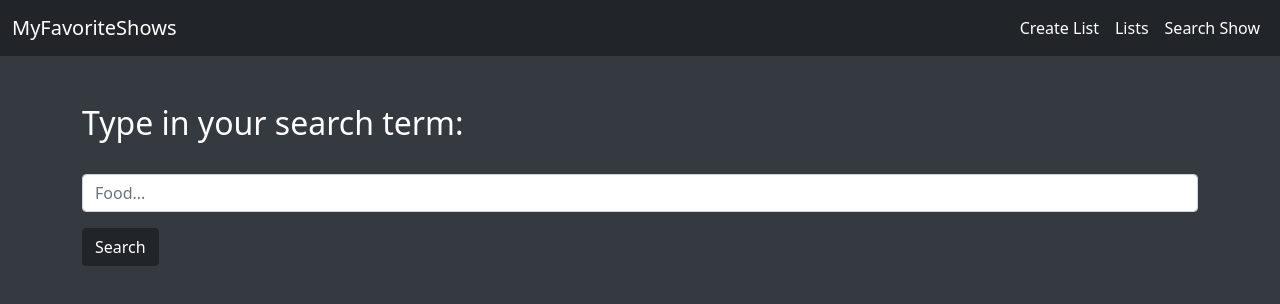
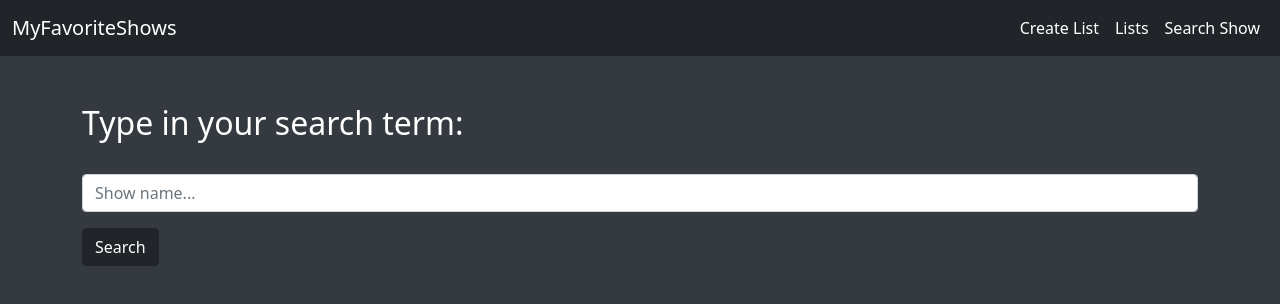
Before and after one commit to HoangNam-Phan/myfavoriteshows, a React (Create React App) app: page /search in a window 1280 px wide. Shown: the top 304 px of the page. Built offline with nearby package versions, Linux system fonts and the light colour scheme; no server answers.

Commit message:
placeholder

```diff
--- a/src/components/Search.js
+++ b/src/components/Search.js
@@ -36,7 +36,7 @@ const Search = () => {
                     <label htmlFor="text"></label>
                     <input {...register('text')}
                         className='form-control' type="text"
-                        name='text' placeholder='Food...' />
+                        name='text' placeholder='Show name...' />
                 </div>
                 <div>
                     <button type='submit' className='btn btn-dark'>Search</button>
```
